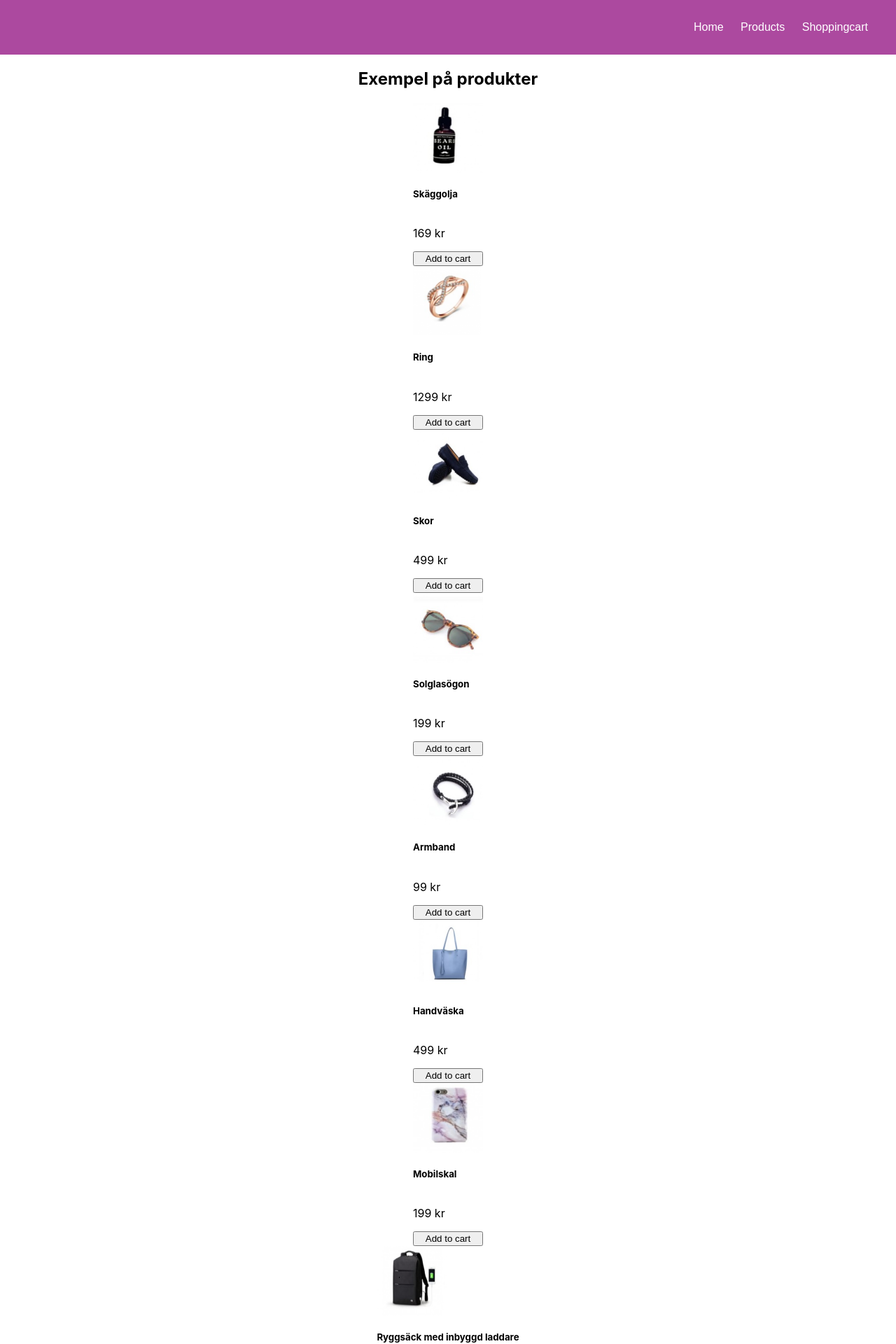
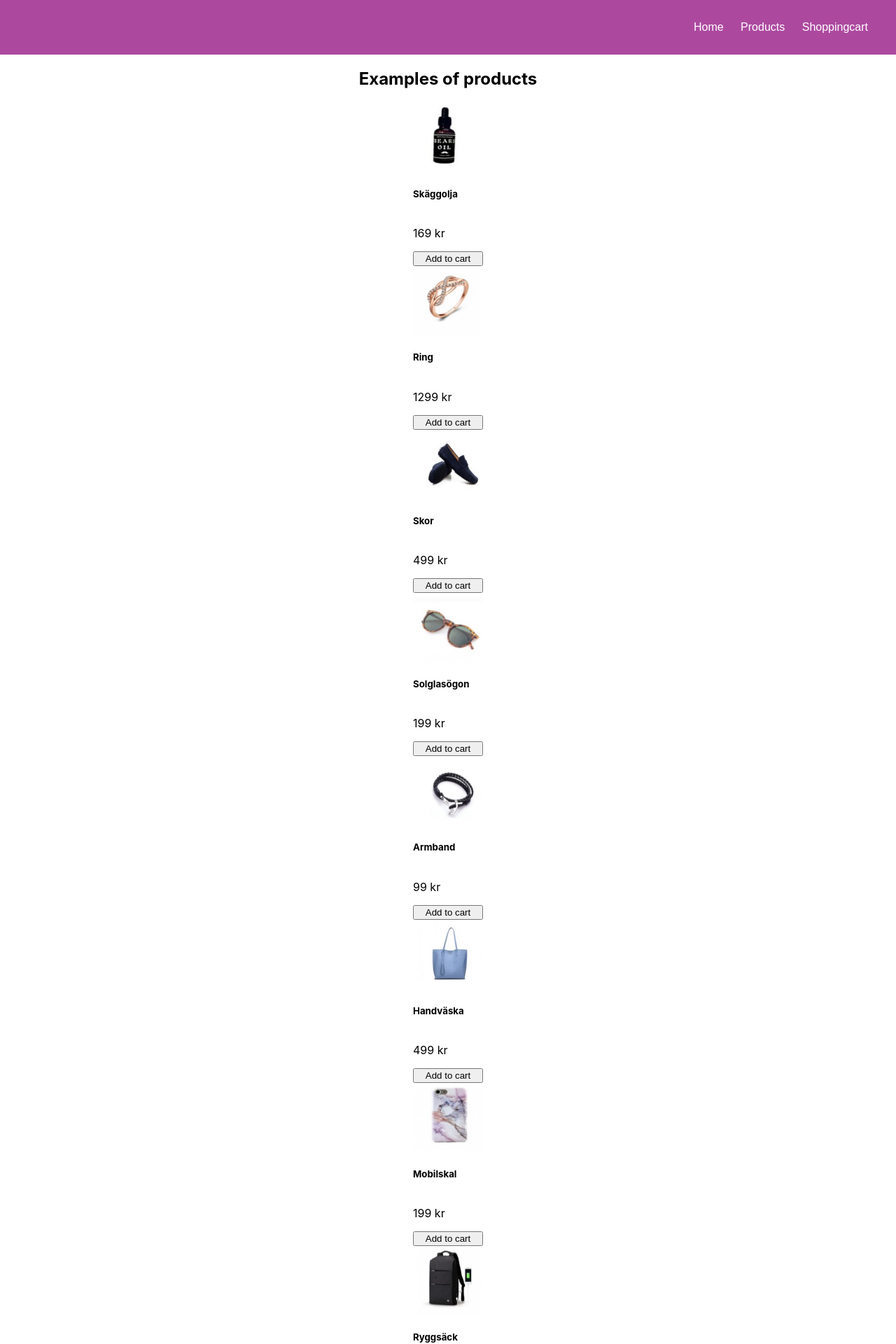
Before and after one commit to romigh94/e-commerce-app, a React (Create React App) app: page /Products in a window 1280 px wide. Shown: the top 1920 px of the page at 70% size. Built offline with nearby package versions, Linux system fonts and the light colour scheme.

Commit message:
uppdaterar produkter

```diff
--- a/src/components/Productdata.jsx
+++ b/src/components/Productdata.jsx
@@ -51,13 +51,12 @@ const data = {
         {
             id: 7,
             name: "Mobilskal",
-            desc: "A beautiful bonsai cherry tree with gnarled stem in fiberglass.",
             price: 199,
             image: img7
         },
         {
             id: 8,
-            name: "Ryggsäck med inbyggd laddare",
+            name: "Ryggsäck",
             price: 499,
             image: img8
         },
--- a/src/components/Products.jsx
+++ b/src/components/Products.jsx
@@ -4,7 +4,7 @@ import data from './Productdata'
 const Products = () => {
   return (
 <div>
-    <h2>Exempel på produkter</h2>
+    <h2>Examples of products</h2>
         <div id="product-container">
             {data.Items.map((product) => {
             return (
```
